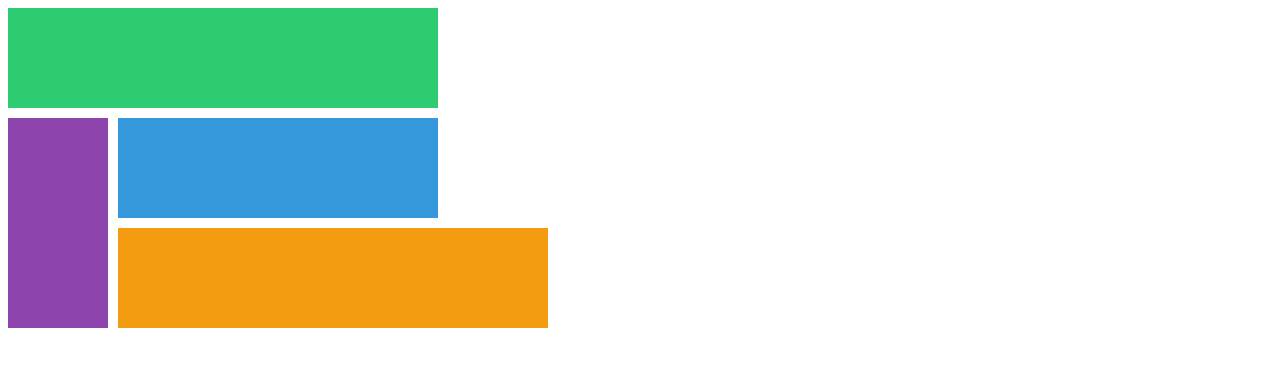
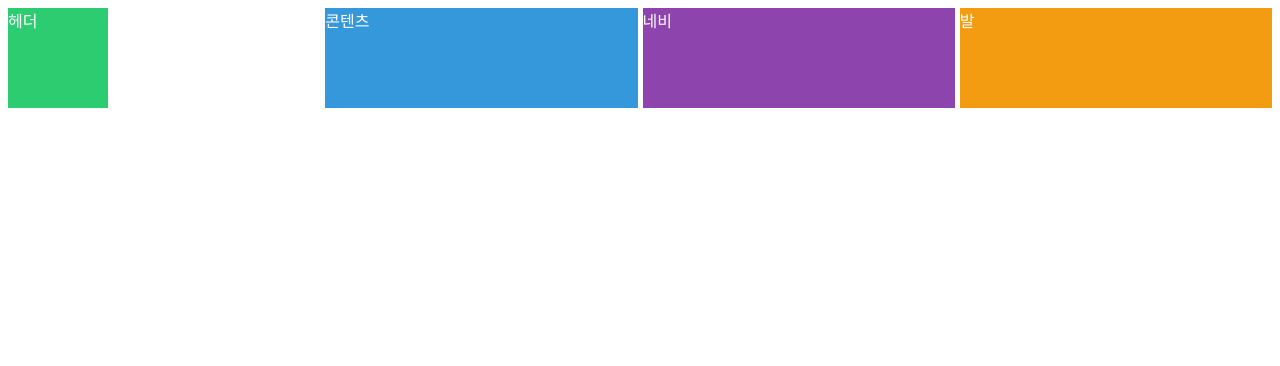
Before and after one commit to hayeon/cssLayout, a React (Create React App) app: page / in a window 1280 px wide. Shown: the top 366 px of the page. Built offline with nearby package versions, Linux system fonts and the light colour scheme.

Commit message:
justify-content

```diff
--- a/src/App.css
+++ b/src/App.css
@@ -1,30 +1,27 @@
 /* App.css */
 .grid {
-  /*부모에서 선언된 grid*/
   display: grid;
-  /*grid-template-columns: 200px 200px 200px 200px ;*/
-  /*grid-template-columns: repeat(4, 100px);*/
-  grid-template-columns: [first-line] 100px [second-line] 100px [third-line] 100px [fourth-line] 100px [fifth-line] 100px;
-  grid-template-rows: repeat(4, 100px) [row-line];
-  gap: 10px;
+  height: 50vh;
+  gap: 5px;
+  color: white;
+  grid-template-columns: repeat(4, 1fr);
+  grid-template-rows: repeat(4, 1fr);
+  justify-content: stretch ;
+  align-content: flex-end;
 }
 .header {
   background-color: #2ecc71;
-  /*첫 번째 열(라인)부터 5번째 열(라인)까지 차지*/
-  grid-column: span 4;
+  height: 100px;
+  width: 100px;
+
 }
 
 .content {
   background-color: #3498db;
-  /*첫 번째 행(라인)부터 3번째 행(라인)까지 차지*/
-  grid-row: row-line 1 / row line 3;
-  grid-column:span 3;
 }
 .nav {
   background-color: #8e44ad;
-  grid-row:2/span 2;
 }
 .footer {
   background-color: #f39c12;
-  grid-column: span 4;
 }
--- a/src/App.js
+++ b/src/App.js
@@ -4,10 +4,10 @@ import "./App.css";
 function App() {
   return (
       <div className="grid">
-        <div className="header"></div>
-        <div className="content"></div>
-        <div className="nav"></div>
-        <div className="footer"></div>
+        <div className="header">헤더</div>
+        <div className="content">콘텐츠</div>
+        <div className="nav">네비</div>
+        <div className="footer">발</div>
       </div>
   );
 }
```
